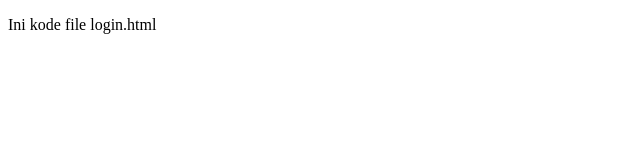
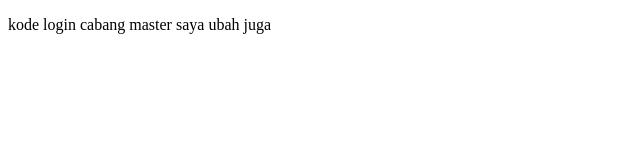
Before and after one commit to iftamrln/Praktikum5-RPL, a plain HTML site: page login.html in a window 1280 px wide. Shown: the whole page, without its empty margins (0-640 px from the left). Drawn offline with Linux system fonts and the light colour scheme.

Commit message:
ubah isi login.html di cabang master

```diff
--- a/login.html
+++ b/login.html
@@ -5,6 +5,6 @@
 	<title>Belajar Git - Project 01</title>
 </head>
 <body>
-	<p>Ini kode file login.html</p>
+	<p>kode login cabang master saya ubah juga</p>
 </body>
 </html
```
